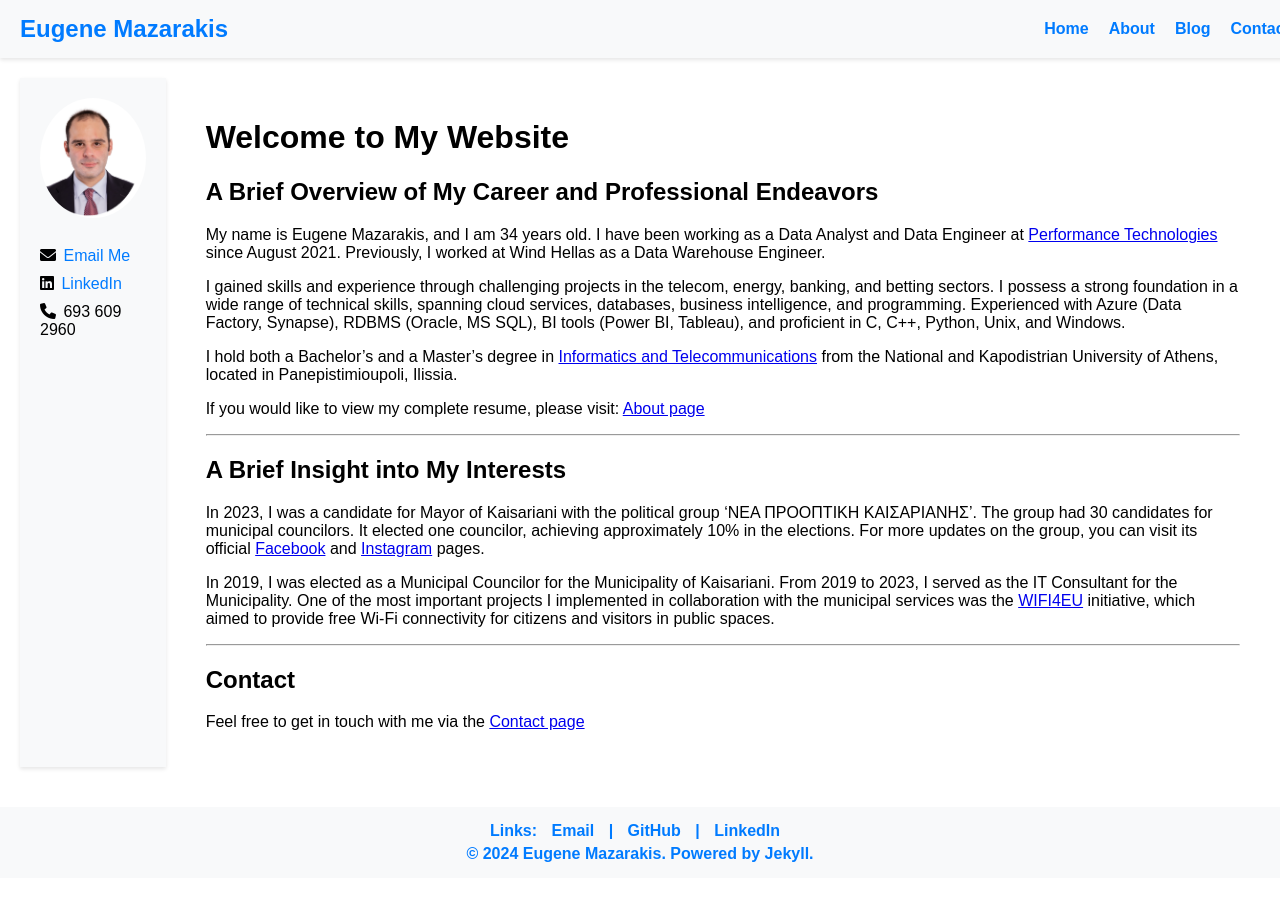
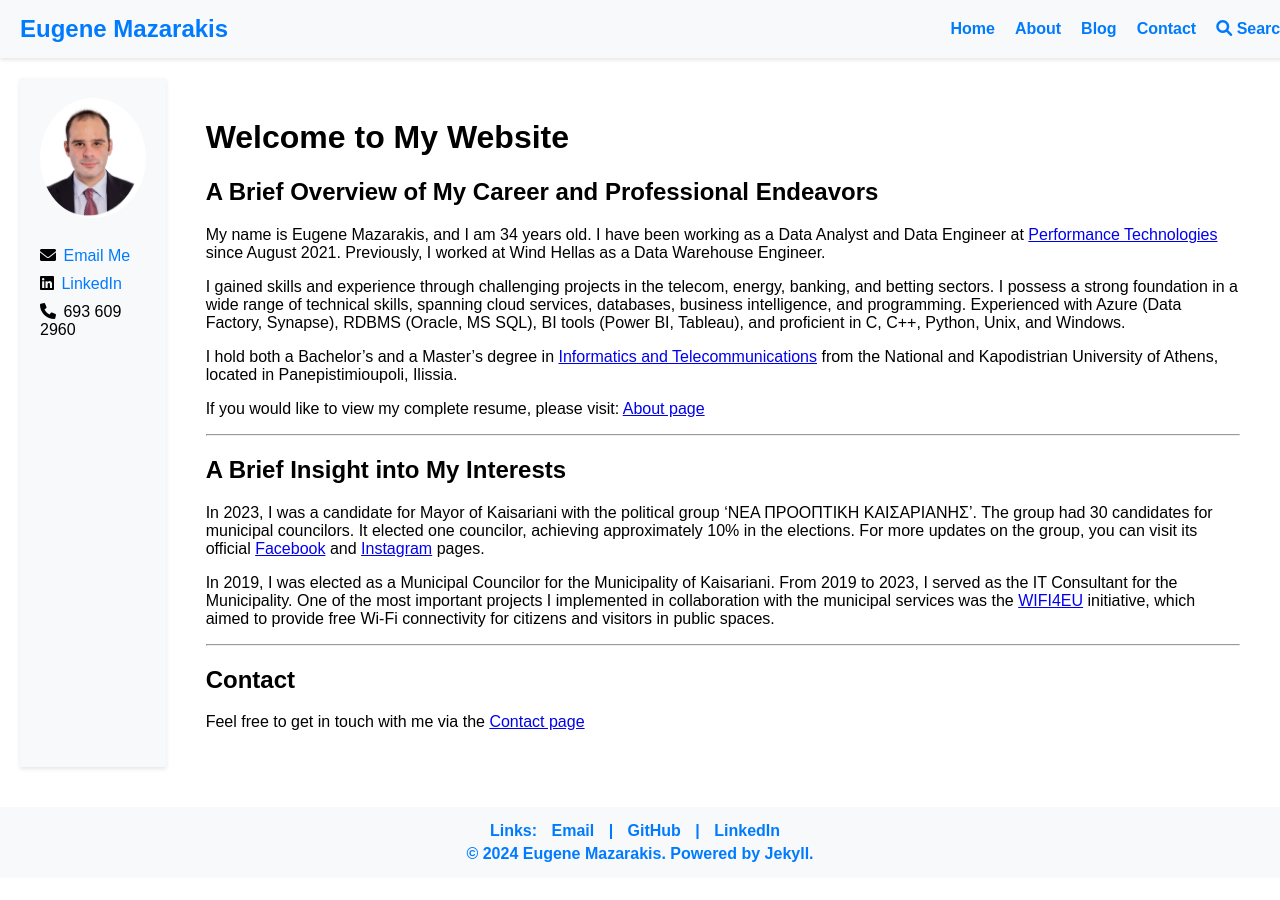
Before and after one commit to EMazarakis/EMazarakis.github.io, a Jekyll site: the page built from index.md, in a window 1280 px wide. Built offline with Jekyll 4.4.1, drawn with Linux system fonts in a browser that asks for light colours.

Commit message:
Update default.html

```diff
--- a/_layouts/default.html
+++ b/_layouts/default.html
@@ -20,6 +20,7 @@
                     <li><a href="{{ "/about" | absolute_url }}">About</a></li>
                     <li><a href="{{ "/blog" | absolute_url }}">Blog</a></li>
                     <li><a href="{{ "/contact" | absolute_url }}">Contact</a></li>
+                    <li><a href="{{ "/search" | absolute_url }}"><i class="fas fa-search"></i> Search</a></li>
                 </ul>
             </nav>
        </div>
```
